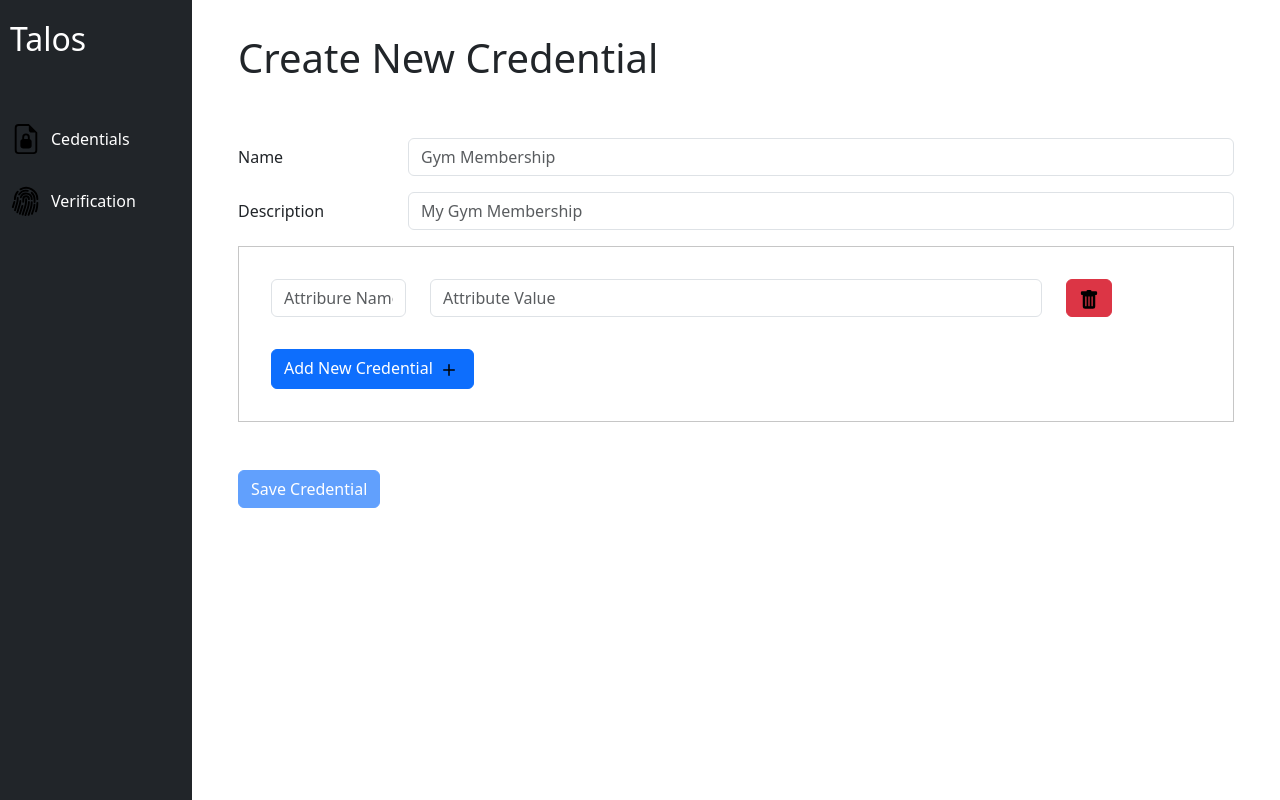
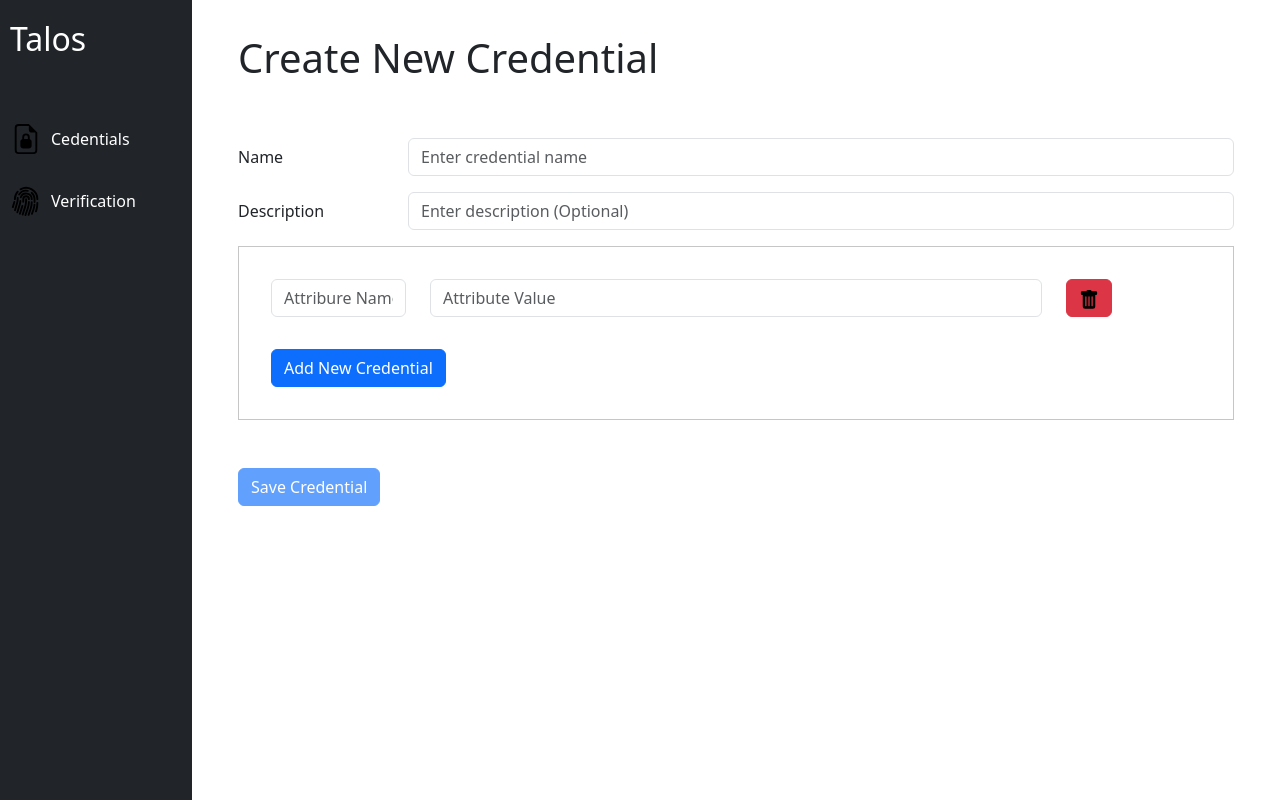
Before and after one commit to Bilalbink1/talos, a React (Vite) app in the folder frontend/: page /credentials/create in a window 1280 px wide. Built offline with nearby package versions, Linux system fonts and the light colour scheme.

Commit message:
create credential endpoint linked

```diff
--- a/frontend/src/api/credentials.ts
+++ b/frontend/src/api/credentials.ts
@@ -1,8 +1,10 @@
 
 
 import axios from 'axios';
-
-import { type Credential } from "../types/credentials";
+import {
+    type Credential,
+    type CredentialCreate,
+} from "../types/credentials";
 
 export const fetchUserCredentials = async (): Promise<Credential[]> => {
 
@@ -33,3 +35,17 @@ export const fetchUserCredential = async (credential_id: string): Promise<Creden
         return null;
     })
 }
+
+export const createNewCredential = async (credential: CredentialCreate): Promise<boolean> => {
+    return axios.put(
+        `${import.meta.env.VITE_BACKEND_URL}/users/0/credentials`,
+        credential
+    )
+    .then(() => {
+        return true
+    })
+    .catch(function (error) {
+        console.error(error);
+        return false
+    })
+}
--- a/frontend/src/components/DynamicForm/DynamicForm.tsx
+++ b/frontend/src/components/DynamicForm/DynamicForm.tsx
@@ -1,6 +1,7 @@
 import { useEffect, useState, type ChangeEvent } from "react";
 import styles from "./DynamicForm.module.css";
 import Form from "react-bootstrap/Form";
+import Spinner from "react-bootstrap/Spinner";
 import { Button, Row, Col } from "react-bootstrap";
 import { Plus, TrashFill } from "react-bootstrap-icons";
 import { useNavigate } from "react-router-dom";
@@ -8,7 +9,7 @@ import {
     type Credential,
     type CredentialCreate,
 } from "../../types/credentials";
-
+import { createNewCredential } from "../../api/credentials";
 interface Props {
     credential?: Credential | null;
     previewMode: boolean;
@@ -27,6 +28,8 @@ const DynamicForm = ({ credential, previewMode = false }: Props) => {
     const [attributeList, setAttributeList] = useState([
         { attributeName: "", attributeValue: "" },
     ]);
+    const [isCreateCredentialLoading, setIsCreateCredentialLoading] =
+        useState(false);
 
     useEffect(() => {
         if (credential && previewMode) {
@@ -72,7 +75,9 @@ const DynamicForm = ({ credential, previewMode = false }: Props) => {
             (attribute) =>
                 attribute.attributeName === "" ||
                 attribute.attributeValue === ""
-        ) && credentialDetails.name === "";
+        ) ||
+        credentialDetails.name === "" ||
+        isCreateCredentialLoading;
 
     /**
      * This function updates the value of the credential details object for the provided key in the param credentialDetailKey
@@ -160,7 +165,7 @@ const DynamicForm = ({ credential, previewMode = false }: Props) => {
     /**
      * This function will use the attributeList state to generate a JSON containing all the attribute names as keys and attribute values as values.
      */
-    const handleCreateCredential = () => {
+    const handleCreateCredential = async () => {
         let newCredential: CredentialCreate = {
             name: credentialDetails.name,
             description: credentialDetails.description,
@@ -171,6 +176,10 @@ const DynamicForm = ({ credential, previewMode = false }: Props) => {
             newCredential["payload"][attribute.attributeName] =
                 attribute.attributeValue;
         }
+
+        setIsCreateCredentialLoading(true);
+        await createNewCredential(newCredential);
+        setIsCreateCredentialLoading(false);
 
         navigate("/credentials");
     };
@@ -189,7 +198,7 @@ const DynamicForm = ({ credential, previewMode = false }: Props) => {
                         <Col>
                             <Form.Control
                                 type="text"
-                                placeholder="Gym Membership"
+                                placeholder="Enter credential name"
                                 readOnly={previewMode}
                                 value={credentialDetails.name}
                                 onChange={(event) =>
@@ -205,7 +214,7 @@ const DynamicForm = ({ credential, previewMode = false }: Props) => {
                         <Col>
                             <Form.Control
                                 type="text"
-                                placeholder="My Gym Membership"
+                                placeholder="Enter description (Optional)"
                                 readOnly={previewMode}
                                 value={credentialDetails.description}
                                 onChange={(event) =>
@@ -265,8 +274,9 @@ const DynamicForm = ({ credential, previewMode = false }: Props) => {
                         <Button
                             variant="primary"
                             onClick={handleAddNewAttributeField}
+                            disabled={isCreateCredentialLoading}
                         >
-                            Add New Credential <Plus size="24" />
+                            Add New Credential
                         </Button>
                     )}
                 </div>
@@ -279,7 +289,10 @@ const DynamicForm = ({ credential, previewMode = false }: Props) => {
                     disabled={isSaveCredentialsDisabled}
                 >
                     {isSaveCredentialsDisabled}
-                    Save Credential
+                    Save Credential{" "}
+                    {isCreateCredentialLoading && (
+                        <Spinner animation="border" size="sm" />
+                    )}
                 </Button>
             )}
         </>
```
Also changed, not shown: 2 other files (tests, documents, lock files or other folders).
